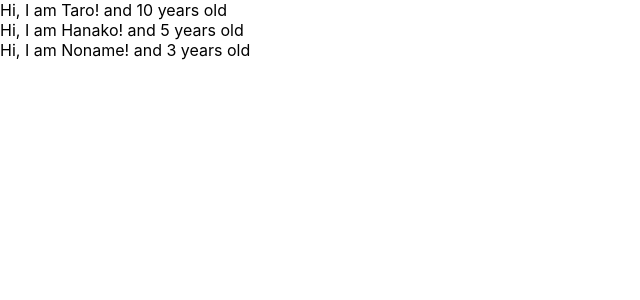
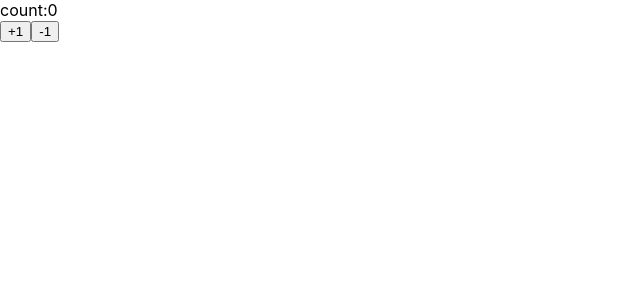
Before and after one commit to chieko-onaka/udemy-react-redux-crud-application, a React (Create React App) app: page / in a window 1280 px wide. Shown: the top 300 px of the page, without its empty margins (0-640 px from the left). Built offline with nearby package versions, Linux system fonts and the light colour scheme.

Commit message:
learn state and setState

```diff
--- a/src/App.js
+++ b/src/App.js
@@ -1,33 +1,32 @@
-import React from 'react';
-import PropTypes from 'prop-types';
+import React, {Component} from 'react';
+
+const App =()=>(<Counter></Counter>)
 
 
+class Counter extends Component{
+  constructor (props){
+    super(props)
+    this.state ={count:0}
+  }
 
-const App =()=>{
-  const profiles = [
-    {name:"Taro", age:10},
-    {name:"Hanako", age:5},
-    {name:"Noname", age:3},
-  ]
-  return(
-    <div>
-      {
-        profiles.map((profile, index)=>{
-          return <User name={profile.name} age={profile.age} key={index}/>
-        })
-      }
-    </div>
-  )
+  handlePlusButton=()=>{
+    this.setState({count:this.state.count+1})
+  }
 
+  handleMinusButton=()=>{
+    this.setState({count:this.state.count-1})
+  }
+
+  render(){
+    return(
+      <React.Fragment>
+        <div>count:{this.state.count}</div>
+        <button onClick={this.handlePlusButton}>+1</button>
+        <button onClick={this.handleMinusButton}>-1</button>
+      </React.Fragment>
+    )
+  }
 }
 
-const User =(props)=>{
-  return <div>Hi, I am {props.name}! and {props.age} years old</div>
-}
-
-User.propTypes ={
-  name: PropTypes.string,
-  age: PropTypes.number.isRequired
-}
 
 export default App;
```
